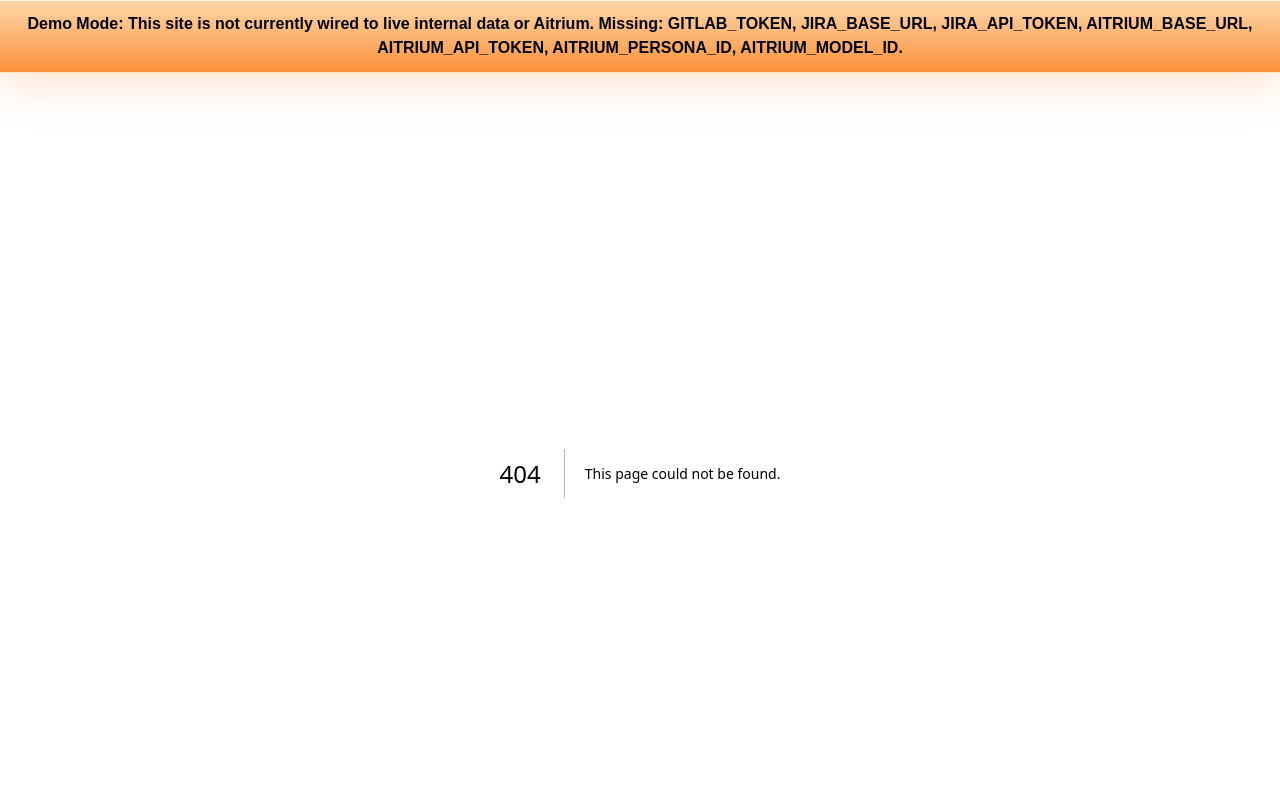
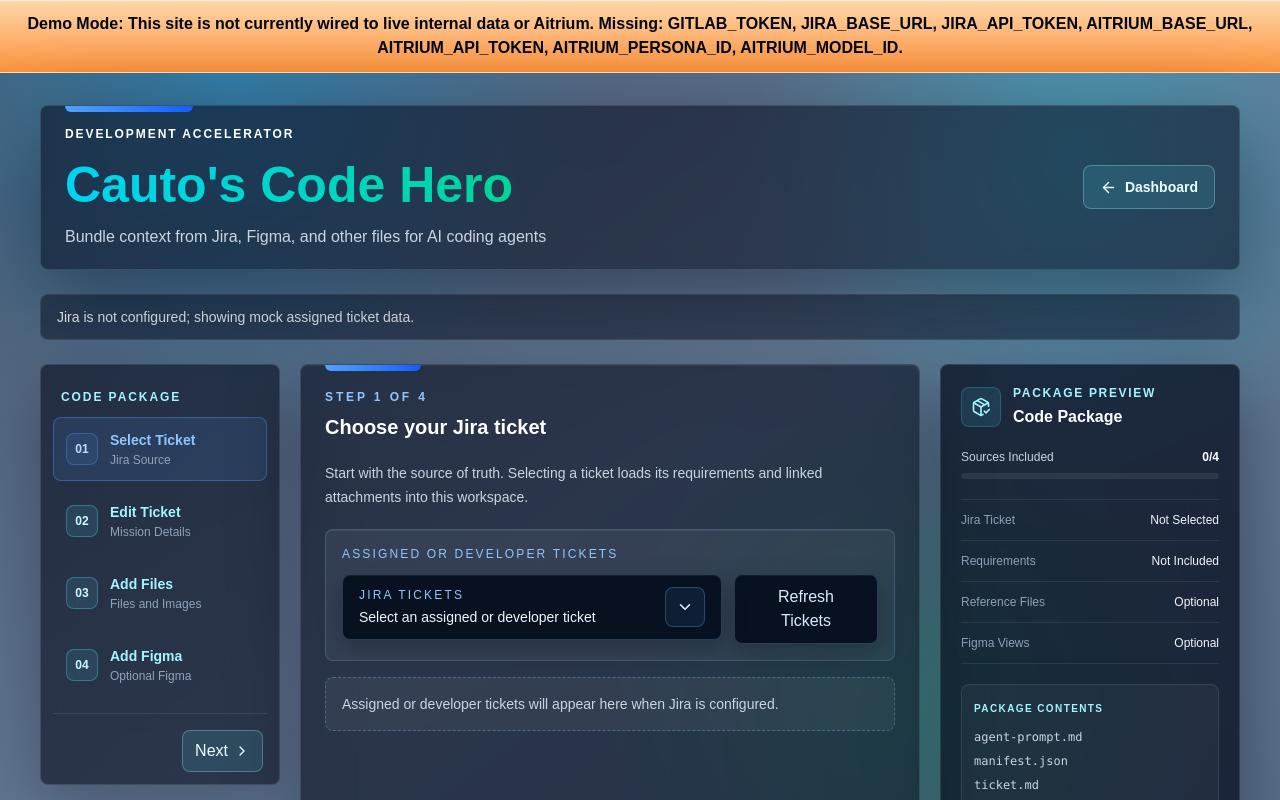
Before and after one commit to kevincauto/workflow-app, a Next.js app: page /code-hero in a window 1280 px wide. Before the commit this address had no page. Shown: the top 800 px of the page. Built offline with nearby package versions, Linux system fonts and the light colour scheme.

Commit message:
feat: implement Code Hero page and update routing for improved navigation

```diff
--- a/src/app/ticket-to-code/page.tsx
+++ b/src/app/code-hero/page.tsx
@@ -8,6 +8,6 @@ export const metadata: Metadata = {
     "Code Hero packages Jira requirements and optional Figma context for feature creation.",
 };
 
-export default function TicketToCodePage() {
+export default function CodeHeroPage() {
   return <TicketToCodeDashboard />;
 }
--- a/src/app/page.tsx
+++ b/src/app/page.tsx
@@ -26,7 +26,7 @@ const workflowApps: WorkflowApp[] = [
     name: "Code Hero",
     description:
       "Turn ticket context, requirements, and acceptance criteria into a focused implementation starting point.",
-    href: "/ticket-to-code",
+    href: "/code-hero",
     action: "Code Creation",
     status: "Ready",
     accent: "from-violet-500 to-fuchsia-600",
--- a/src/components/HomeJiraTickets.tsx
+++ b/src/components/HomeJiraTickets.tsx
@@ -236,7 +236,7 @@ export function HomeJiraTickets() {
                   <div className="min-w-0">
                     <div className="flex flex-wrap items-center gap-2">
                       <a
-                        href={`/ticket-to-code?ticket=${encodeURIComponent(ticket.key)}`}
+                        href={`/code-hero?ticket=${encodeURIComponent(ticket.key)}`}
                         className="text-sm font-semibold text-cyan-100 transition hover:text-white"
                       >
                         {ticket.key}
--- a/src/components/TicketSelector.tsx
+++ b/src/components/TicketSelector.tsx
@@ -54,23 +54,14 @@ export function TicketSelector({
   return (
     <div className="space-y-4">
       <div className="rounded-lg border border-blue-300/20 bg-white/[0.06] p-4 shadow-[inset_0_1px_0_rgba(255,255,255,0.06)]">
-        <div className="mb-3 flex flex-col gap-3 md:flex-row md:items-start md:justify-between">
-          <div>
+        <div className="mb-3">
           <p className="text-xs uppercase tracking-[0.18em] text-blue-300">
             Assigned Or Developer Tickets
           </p>
         </div>
-          <button
-            type="button"
-            onClick={onRefresh}
-            disabled={loading}
-            className="min-h-11 rounded-lg border border-white/20 bg-[#07111f] px-4 py-2.5 text-sm font-semibold text-slate-50 shadow-sm transition hover:border-blue-300/40 hover:bg-[#0b192b] disabled:cursor-not-allowed disabled:opacity-60"
-          >
-            {loading ? "Refreshing..." : "Refresh Tickets"}
-          </button>
-        </div>
 
-        <div className="relative">
+        <div className="grid grid-cols-[minmax(0,1fr)_auto] items-stretch gap-3">
+          <div className="relative min-w-0">
             <button
               type="button"
               onClick={() => setIsPickerOpen((current) => !current)}
@@ -182,7 +173,9 @@ export function TicketSelector({
                               <p className="mt-1 truncate text-xs text-slate-200">
                                 {ticket.status ?? "Status unknown"}
                                 {ticket.priority ? ` · ${ticket.priority}` : ""}
-                              {ticket.sprint ? ` · ${ticket.sprint.name}` : ""}
+                                {ticket.sprint
+                                  ? ` · ${ticket.sprint.name}`
+                                  : ""}
                               </p>
                             </div>
                             {isSelected ? (
@@ -192,8 +185,8 @@ export function TicketSelector({
                             ) : null}
                           </div>
                           <p className="mt-2 truncate text-xs text-slate-300">
-                          Assignee: {ticket.assignee ?? "Unknown"} · Developer:{" "}
-                          {ticket.developer ?? "Unknown"}
+                            Assignee: {ticket.assignee ?? "Unknown"} ·
+                            Developer: {ticket.developer ?? "Unknown"}
                           </p>
                         </button>
                       );
@@ -218,6 +211,16 @@ export function TicketSelector({
               />
             ) : null}
           </div>
+
+          <button
+            type="button"
+            onClick={onRefresh}
+            disabled={loading}
+            className="inline-flex w-36 self-stretch items-center justify-center rounded-lg border border-blue-300/25 bg-[#07111f] px-4 py-2.5 text-sm font-semibold text-blue-100 shadow-[0_8px_24px_rgba(2,6,23,0.28),inset_0_1px_0_rgba(255,255,255,0.06)] transition hover:border-blue-300/55 hover:bg-[#0b192b] focus:outline-none focus:ring-2 focus:ring-blue-400/30 disabled:cursor-not-allowed disabled:opacity-60"
+          >
+            {loading ? "Refreshing..." : "Refresh Tickets"}
+          </button>
+        </div>
       </div>
 
       {selectedKey ? null : (
--- a/src/components/TicketToCodeDashboard.tsx
+++ b/src/components/TicketToCodeDashboard.tsx
@@ -506,16 +506,15 @@ export function TicketToCodeDashboard() {
             <div className="max-w-3xl">
               <div className="flex items-center gap-3">
                 <p className="text-xs font-semibold uppercase tracking-[0.16em] text-white">
-                  Developer acceleration
+                  Development Accelerator
                 </p>
               </div>
-              <h1 className="mt-3 bg-linear-to-r from-cyan-400 to-emerald-400 bg-clip-text text-4xl font-bold leading-tight text-transparent sm:text-5xl lg:text-6xl">
+              <h1 className="mt-3 bg-linear-to-r from-cyan-400 to-emerald-400 bg-clip-text text-[50px] font-bold leading-tight text-transparent">
                 Cauto&apos;s Code Hero
               </h1>
               <p className="mt-2 max-w-2xl text-sm leading-6 text-slate-300 sm:text-base">
-                Suit up with Jira requirements, reference files, and Figma
-                designs, then send a code-ready mission package to your coding
-                agent.
+                Bundle context from Jira, Figma, and other files for AI coding
+                agents
               </p>
             </div>
             <Link
@@ -804,9 +803,9 @@ export function TicketToCodeDashboard() {
               <p className="mb-1 font-sans text-[10px] font-semibold uppercase tracking-[0.14em] text-cyan-200">
                 Package contents
               </p>
+              <p>agent-prompt.md</p>
               <p>manifest.json</p>
               <p>ticket.md</p>
-              <p>agent-prompt.md</p>
               {figmaSlots.flatMap((slot) =>
                 slot.figma ? (
                   <p key={slot.id}>figma-context-{slot.viewport}.json</p>
@@ -815,7 +814,10 @@ export function TicketToCodeDashboard() {
                 ),
               )}
               {includedAttachmentCount ? (
-                <p>attachments/ ({includedAttachmentCount})</p>
+                <p>
+                  {includedAttachmentCount} additional file
+                  {includedAttachmentCount === 1 ? "" : "s"}
+                </p>
               ) : null}
             </div>
 
--- a/src/lib/ticketToCodePackage.ts
+++ b/src/lib/ticketToCodePackage.ts
@@ -15,23 +15,45 @@ function getViewportLabel(viewport: FigmaViewport) {
   return viewport === "desktop" ? "Desktop View" : "Mobile View";
 }
 
+function buildRootPackagedAttachments(input: TicketToCodePackageInput) {
+  const usedNames = new Set([
+    "manifest.json",
+    "ticket.md",
+    "agent-prompt.md",
+    ...input.figmaContexts.map(({ viewport }) => getFigmaFileName(viewport)),
+  ]);
+
+  return buildPackagedAttachments(input.attachments).map(
+    ({ attachment, path }) => {
+      let rootPath = path.replace(/^attachments\//, "");
+
+      while (usedNames.has(rootPath)) {
+        rootPath = `attachment-${rootPath}`;
+      }
+
+      usedNames.add(rootPath);
+      return { attachment, path: rootPath };
+    },
+  );
+}
+
 export function getTicketToCodePackageFolderName(
   input: TicketToCodePackageInput,
 ) {
-  const safeKey = sanitizePackageName(input.ticket.key) || "ticket";
-  const safeSummary = sanitizePackageName(input.ticket.summary).slice(0, 40);
+  const safeKey =
+    sanitizePackageName(input.ticket.key).toUpperCase() || "TICKET";
 
-  return ["ticket-to-code", safeKey, safeSummary].filter(Boolean).join("-");
+  return `${safeKey}-code-package`;
 }
 
 export function buildTicketToCodeManifest(input: TicketToCodePackageInput) {
-  const packagedAttachments = buildPackagedAttachments(input.attachments);
+  const packagedAttachments = buildRootPackagedAttachments(input);
   const figmaFiles = input.figmaContexts.map(({ viewport }) =>
     getFigmaFileName(viewport),
   );
 
   return {
-    packageVersion: 5,
+    packageVersion: 6,
     generatedAt: input.generatedAt,
     intendedUse:
       "Feature creation context package for an IDE coding agent. Use the edited ticket description as the source of truth, with optional normalized Figma context as visual guidance.",
@@ -88,7 +110,7 @@ export function buildTicketToCodeManifest(input: TicketToCodePackageInput) {
       "The edited ticket description in ticket.md is the requirements source of truth.",
       "Figma context is normalized and intentionally compact; raw Figma payloads are excluded.",
       "Preview image URLs from Figma may expire or require access to the original file.",
-      "Jira and uploaded attachment binaries are stored under attachments/ and contain no credentials.",
+      "Jira and uploaded attachment binaries are stored at the package root and contain no credentials.",
     ],
   };
 }
@@ -116,7 +138,7 @@ export function buildTicketMarkdown(input: TicketToCodePackageInput) {
     "## Attached Images and Files",
     "",
     input.attachments.length
-      ? buildPackagedAttachments(input.attachments)
+      ? buildRootPackagedAttachments(input)
           .map(({ attachment, path }) =>
             [
               `- \`${path}\` (${attachment.source}, ${attachment.mimeType})`,
@@ -173,7 +195,7 @@ export function buildAgentPrompt(input: TicketToCodePackageInput) {
     "## Attachment References",
     "",
     input.attachments.length
-      ? "Inspect every supported file under `attachments/` as implementation context. Before interpreting a file, read its matching Context entry in `ticket.md` or explanation in `manifest.json`. Use the manifest to distinguish Jira attachments from session uploads. Treat attachment explanations as supporting context; the edited ticket requirements remain the source of truth."
+      ? "Inspect every supported attachment file at the package root as implementation context. Before interpreting a file, read its matching Context entry in `ticket.md` or explanation in `manifest.json`. Use the manifest to distinguish Jira attachments from session uploads. Treat attachment explanations as supporting context; the edited ticket requirements remain the source of truth."
       : "No attachment references are included.",
     "",
     "## Expected Agent Behavior",
@@ -203,9 +225,7 @@ export function buildTicketToCodePackageFiles(input: TicketToCodePackageInput) {
     );
   });
 
-  for (const { attachment, path } of buildPackagedAttachments(
-    input.attachments,
-  )) {
+  for (const { attachment, path } of buildRootPackagedAttachments(input)) {
     files[path] = attachment.data;
   }
 
```
Lines whose indentation alone changed are shown as unchanged.
